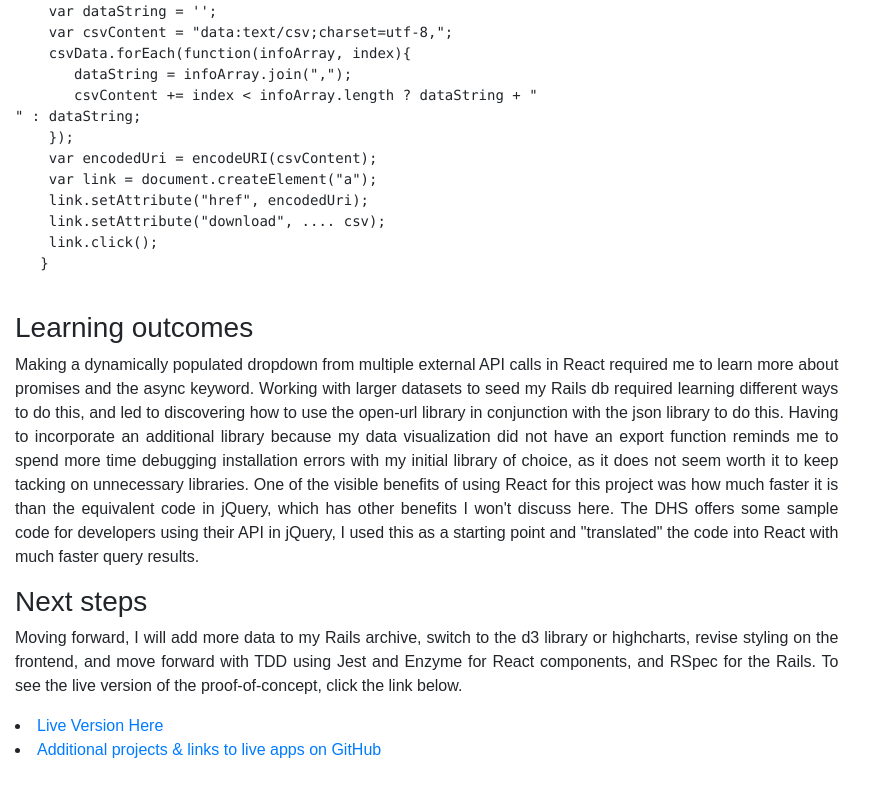
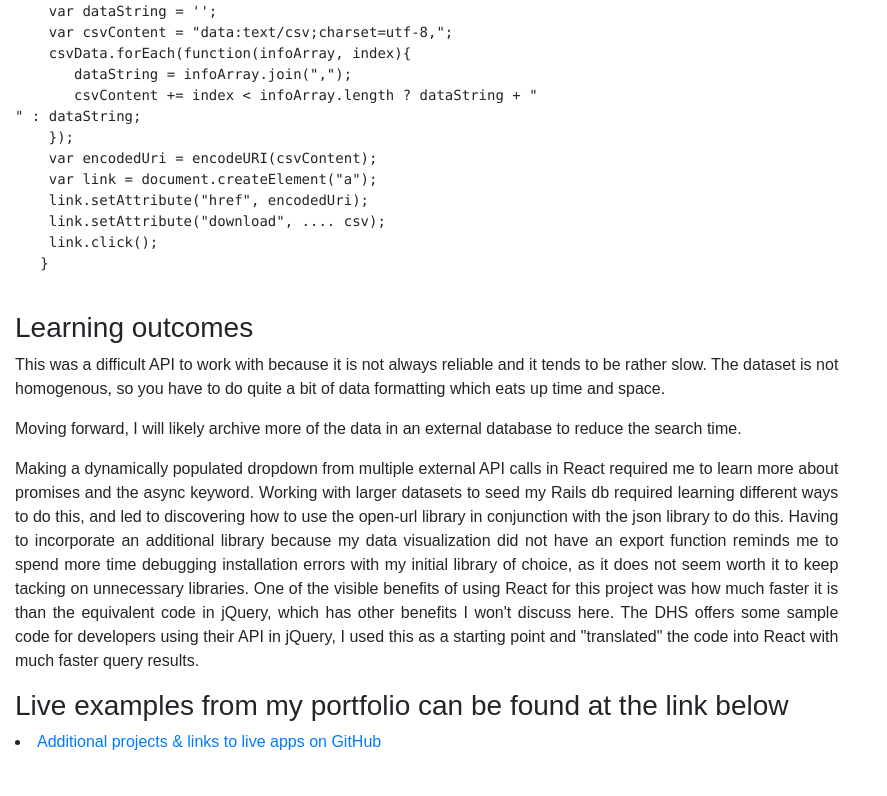
Before and after one commit to cheneyshreve/website, a React (Create React App) app: page /software in a window 1280 px wide. Shown: the part 3842-4638 px from the top of the page, without its empty margins (0-887 px from the left). Built offline with nearby package versions, Linux system fonts and the light colour scheme; a web font is replaced by a local one.

Commit message:
updates to software page

```diff
--- a/src/components/Software.js
+++ b/src/components/Software.js
@@ -162,12 +162,11 @@ import html2canvas from 'html2canvas';
     `}
     </pre>
                  <h3>Learning outcomes</h3>
+                 <p>This was a difficult API to work with because it is not always reliable and it tends to be rather slow. The dataset is not homogenous, so you have to do quite a bit of data formatting which eats up time and space.</p>
+                 <p>Moving forward, I will likely archive more of the data in an external database to reduce the search time.</p>
                  <p>Making a dynamically populated dropdown from multiple external API calls in React required me to learn more about promises and the async keyword. Working with larger datasets to seed my Rails db required learning different ways to do this, and led to discovering how to use the open-url library in conjunction with the json library to do this. Having to incorporate an additional library because my data visualization did not have an export function reminds me to spend more time debugging installation errors with my initial library of choice, as it does not seem worth it to keep tacking on unnecessary libraries. One of the visible benefits of using React for this project was how much faster it is than the equivalent code in jQuery, which has other benefits I won't discuss here. The DHS offers some sample code for developers using their API in jQuery, I used this as a starting point and "translated" the code into React with much faster query results.</p>
 
-                <h3>Next steps</h3>
-                <p>Moving forward, I will add more data to my Rails archive, switch to the d3 library or highcharts, revise styling on the frontend, and move forward with TDD using Jest and Enzyme for React components, and RSpec for the Rails. To see the live version of the proof-of-concept, click the link below.
-                </p>
-                <li><a href="https://glacial-beach-89300.herokuapp.com" target="_blank" rel="noopener noreferrer"><span>Live Version Here</span></a></li>
+                <h3>Live examples from my portfolio can be found at the link below</h3>
                 <li><a href="https://cheneyshreve.github.io" target="_blank" rel="noopener noreferrer"><span>Additional projects & links to live apps on GitHub</span></a></li>
                </div>
              </div>
```
Also changed, not shown: 1 other file (tests, documents, lock files or other folders).
